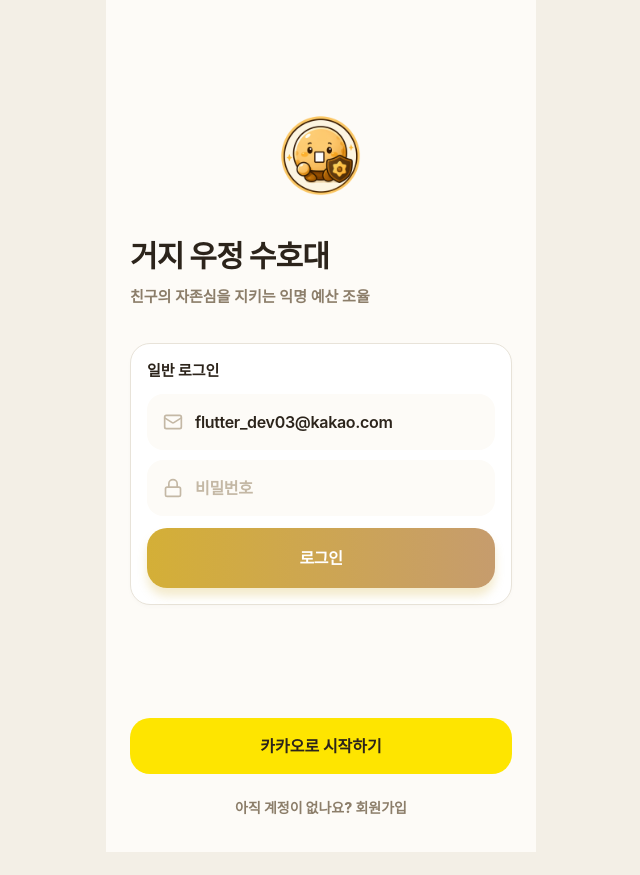
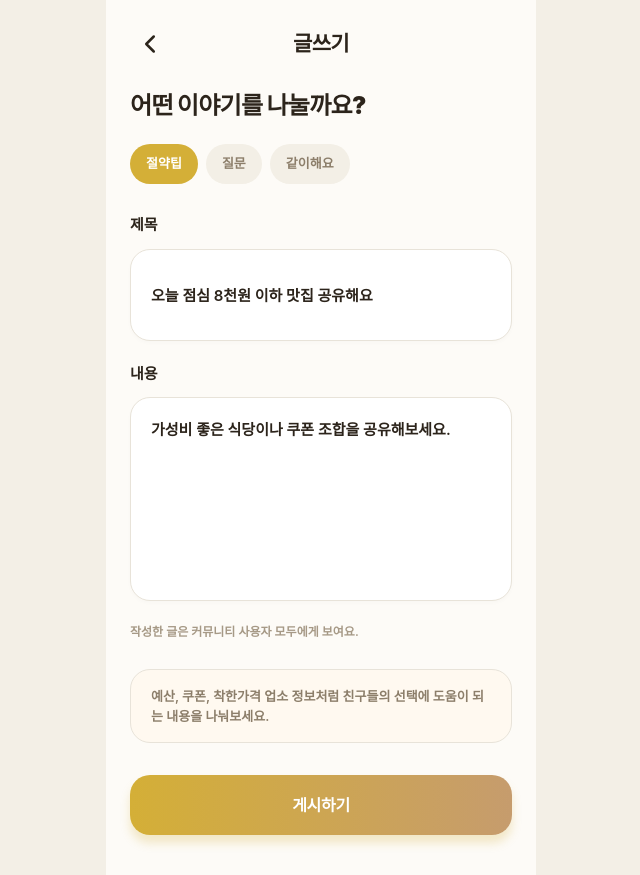
Before and after one commit to Sungeun0318/beggar-webfront, a React (Vite) app: page /community/write in a window 1280 px wide. Before the commit this address led to /login. Shown: the whole page, without its empty margins (319-959 px from the left). Before the commit the page ends 852 px from the top, so only its background shows below. Built offline with nearby package versions, Linux system fonts and the light colour scheme; no server answers; a web font is replaced by a local one.

Commit message:
Feat: 게시글 작성 화면 이식

```diff
--- a/src/App.tsx
+++ b/src/App.tsx
@@ -7,6 +7,7 @@ import { BudgetInputScreen } from './features/budget/BudgetInputScreen'
 import { BudgetResultScreen } from './features/budget/BudgetResultScreen'
 import { CommunityChatScreen } from './features/community/CommunityChatScreen'
 import { CommunityPostDetailScreen } from './features/community/CommunityPostDetailScreen'
+import { CommunityPostWriteScreen } from './features/community/CommunityPostWriteScreen'
 import { CommunityScreen } from './features/community/CommunityScreen'
 import { HomeScreen } from './features/home/HomeScreen'
 import { RankingScreen } from './features/home/RankingScreen'
@@ -36,6 +37,10 @@ function App() {
           path="/community/post/:id"
           element={<CommunityPostDetailScreen />}
         />
+        <Route
+          path="/community/write"
+          element={<CommunityPostWriteScreen />}
+        />
         <Route path="/room/create" element={<CreateRoomScreen />} />
         <Route path="/room/invite" element={<InviteRoomScreen />} />
         <Route path="/budget/input" element={<BudgetInputScreen />} />
--- /dev/null
+++ b/src/features/community/CommunityPostWriteScreen.tsx
@@ -0,0 +1,111 @@
+import { useState } from 'react'
+import { useNavigate } from 'react-router-dom'
+
+import { AppHeaderTitled } from '../../components/AppHeader'
+import { PhoneFrame } from '../../components/PhoneFrame'
+import { PrimaryButton } from '../../components/PrimaryButton'
+import { softBox } from '../../components/ui/softBox'
+import { createPost } from '../../lib/api/community'
+import { colors, radii, textStyles } from '../../theme/tokens'
+
+const categories = ['절약팁', '질문', '같이해요']
+
+export function CommunityPostWriteScreen() {
+  const navigate = useNavigate()
+  const [category, setCategory] = useState(categories[0])
+  const [title, setTitle] = useState('오늘 점심 8천원 이하 맛집 공유해요')
+  const [content, setContent] = useState(
+    '가성비 좋은 식당이나 쿠폰 조합을 공유해보세요.',
+  )
+
+  const canSubmit = title.trim().length > 0 && content.trim().length > 0
+
+  const handleSubmit = () => {
+    if (!canSubmit) return
+
+    void createPost({
+      title: title.trim(),
+      content: content.trim(),
+      tag: category,
+    }).then(() => navigate('/community'))
+  }
+
+  return (
+    <PhoneFrame>
+      <main className="min-h-[852px] bg-bg">
+        <AppHeaderTitled title="글쓰기" onBack={() => navigate(-1)} />
+
+        <section className="px-pageH pt-2 pb-10">
+          <h1 style={{ ...textStyles.sectionHeading, fontSize: 24 }}>
+            어떤 이야기를 나눌까요?
+          </h1>
+
+          <div className="mt-5 flex gap-2">
+            {categories.map((item) => {
+              const active = item === category
+
+              return (
+                <button
+                  key={item}
+                  type="button"
+                  onClick={() => setCategory(item)}
+                  className={`h-10 rounded-chip px-4 text-[13px] font-bold ${
+                    active ? 'bg-accent text-white' : 'bg-muted text-sub'
+                  }`}
+                >
+                  {item}
+                </button>
+              )
+            })}
+          </div>
+
+          <label className="mt-7 block">
+            <span className="text-[15px] font-bold text-text">제목</span>
+            <input
+              value={title}
+              onChange={(event) => setTitle(event.target.value)}
+              className="mt-3 h-[92px] w-full bg-transparent px-5 text-[15px] font-semibold text-text outline-none placeholder:text-placeholder"
+              placeholder="제목을 입력해 주세요"
+              style={softBox({ radius: radii.card })}
+            />
+          </label>
+
+          <label className="mt-5 block">
+            <span className="text-[15px] font-bold text-text">내용</span>
+            <textarea
+              value={content}
+              onChange={(event) => setContent(event.target.value)}
+              className="mt-3 h-[204px] w-full resize-none bg-transparent px-5 py-5 text-[15px] font-semibold leading-[1.6] text-text outline-none placeholder:text-placeholder"
+              placeholder="가성비 좋은 식당이나 쿠폰 조합을 공유해보세요."
+              style={softBox({ radius: radii.card })}
+            />
+          </label>
+
+          <p className="mt-4 text-[12px] font-semibold leading-[1.5] text-lightSub">
+            작성한 글은 커뮤니티 사용자 모두에게 보여요.
+          </p>
+
+          <div
+            className="mt-7 rounded-card px-5 py-4"
+            style={{
+              backgroundColor: colors.accentBg,
+              border: `0.7px solid ${colors.border}`,
+            }}
+          >
+            <p className="text-[13px] font-semibold leading-[1.55] text-sub">
+              예산, 쿠폰, 착한가격 업소 정보처럼 친구들의 선택에 도움이 되는 내용을 나눠보세요.
+            </p>
+          </div>
+
+          <div className="mt-8">
+            <PrimaryButton
+              label="게시하기"
+              onTap={handleSubmit}
+              enabled={canSubmit}
+            />
+          </div>
+        </section>
+      </main>
+    </PhoneFrame>
+  )
+}
```
